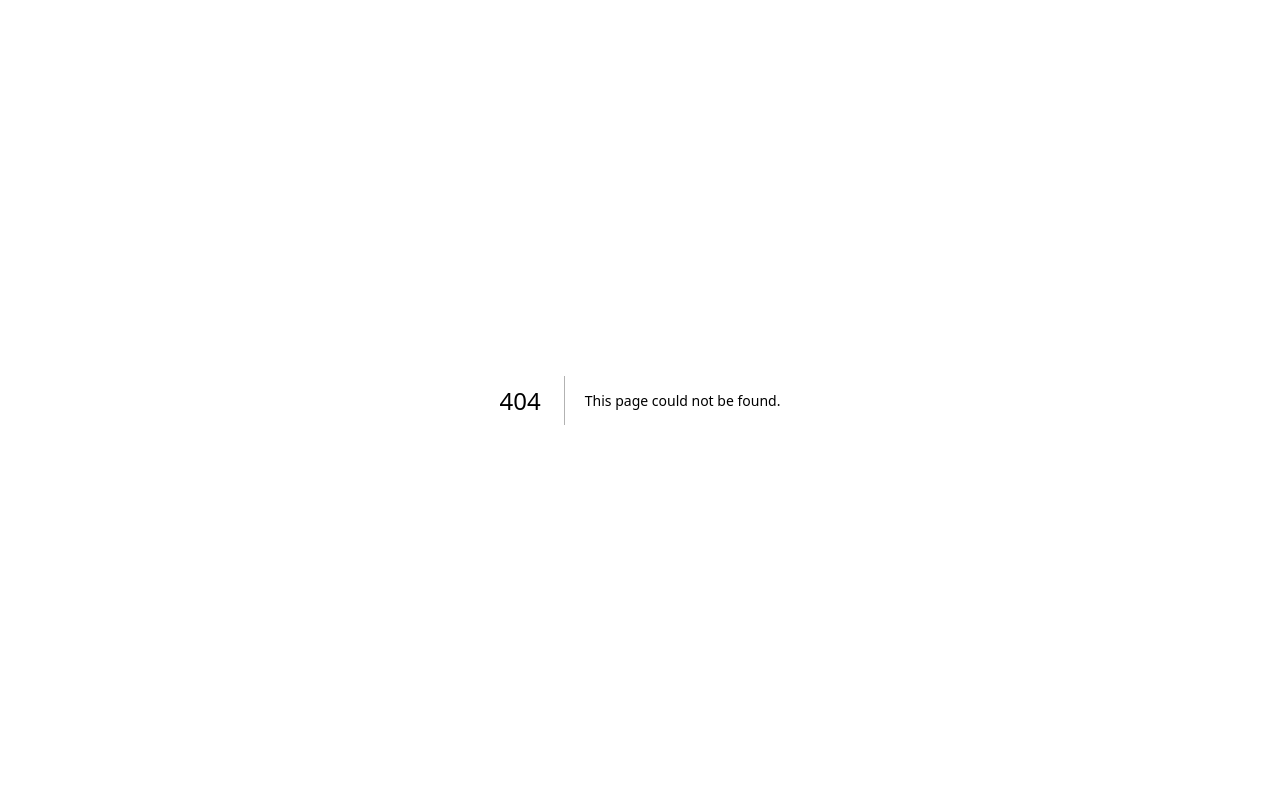
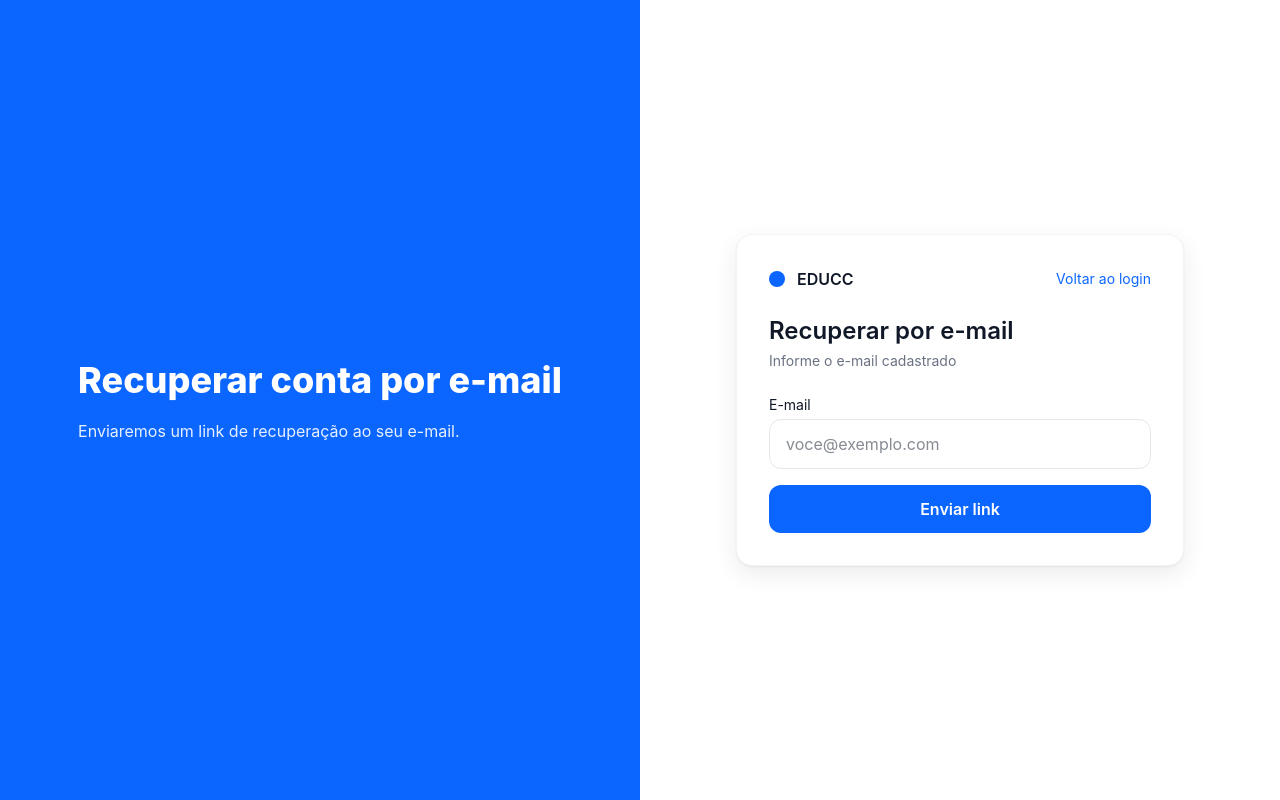
Before and after one commit to guilhermecardosocruz/educc, a Next.js app: page /recover-email in a window 1280 px wide. Before the commit this address had no page. Built offline with nearby package versions, Linux system fonts and the light colour scheme.

Commit message:
feat(auth): recuperação por e-mail (UI + API) desativada por padrão até configurar domínio/provedor

```diff
--- /dev/null
+++ b/app/(auth)/recover-email/page.tsx
@@ -0,0 +1,91 @@
+"use client";
+import { useState } from "react";
+import Link from "next/link";
+
+export default function RecoverEmailPage() {
+  const [email, setEmail] = useState("");
+  const [loading, setLoading] = useState(false);
+  const [done, setDone] = useState(false);
+  const [err, setErr] = useState<string | null>(null);
+
+  async function onSubmit(e: React.FormEvent) {
+    e.preventDefault();
+    setLoading(true);
+    setErr(null);
+    try {
+      const res = await fetch("/api/auth/recover-email", {
+        method: "POST",
+        headers: { "content-type": "application/json" },
+        body: JSON.stringify({ email })
+      });
+      await res.json().catch(()=> ({}));
+      setDone(true);
+    } catch {
+      setErr("Falha de rede. Tente novamente.");
+    } finally {
+      setLoading(false);
+    }
+  }
+
+  return (
+    <main className="min-h-screen grid grid-cols-1 lg:grid-cols-2">
+      <section className="hidden lg:flex items-center justify-center bg-[var(--color-brand-blue)] text-white">
+        <div className="max-w-xl px-8">
+          <h2 className="text-4xl font-extrabold leading-tight">
+            Recuperar conta por e-mail
+          </h2>
+          <p className="mt-4 text-white/90">
+            Enviaremos um link de recuperação ao seu e-mail.
+          </p>
+        </div>
+      </section>
+
+      <section className="flex items-center justify-center p-6 lg:p-12">
+        <div className="card p-8 max-w-md w-full">
+          <div className="flex items-center justify-between mb-6">
+            <div className="flex items-center gap-3">
+              <span className="inline-block h-4 w-4 rounded-full bg-[var(--color-brand-blue)]" />
+              <span className="font-semibold">EDUCC</span>
+            </div>
+            <Link href="/login" className="text-sm text-[var(--color-brand-blue)] hover:underline">
+              Voltar ao login
+            </Link>
+          </div>
+
+          <h1 className="text-2xl font-semibold mb-1">Recuperar por e-mail</h1>
+          <p className="text-sm text-gray-500 mb-6">Informe o e-mail cadastrado</p>
+
+          {done ? (
+            <div className="space-y-3">
+              <p className="text-green-700">
+                Se o e-mail existir, enviamos um link de recuperação. Verifique sua caixa de entrada.
+              </p>
+              <Link href="/login" className="btn-primary inline-flex justify-center">Voltar ao login</Link>
+            </div>
+          ) : (
+            <form onSubmit={onSubmit} className="space-y-4">
+              <div>
+                <label className="block text-sm mb-1">E-mail</label>
+                <input
+                    className="input"
+                    type="email"
+                    placeholder="voce@exemplo.com"
+                    value={email}
+                    onChange={(e) => setEmail(e.target.value)}
+                    required
+                    autoComplete="email"
+                />
+              </div>
+
+              {err && <p className="text-sm text-red-600">{err}</p>}
+
+              <button type="submit" className="btn-primary w-full" disabled={loading}>
+                {loading ? "Enviando..." : "Enviar link"}
+              </button>
+            </form>
+          )}
+        </div>
+      </section>
+    </main>
+  );
+}
--- /dev/null
+++ b/app/api/auth/recover-email/route.ts
@@ -0,0 +1,56 @@
+import { NextResponse } from "next/server";
+import { prisma } from "@/lib/prisma";
+import { z } from "zod";
+import crypto from "node:crypto";
+import { sendRecoveryEmail } from "@/lib/email";
+
+const schema = z.object({ email: z.string().email() });
+
+export async function POST(req: Request) {
+  try {
+    const body = await req.json().catch(()=> ({}));
+    const parsed = schema.safeParse(body);
+    if (!parsed.success) {
+      return NextResponse.json({ ok:false, error: parsed.error.flatten() }, { status: 400 });
+    }
+
+    const email = parsed.data.email.toLowerCase();
+    const user = await prisma.user.findUnique({
+      where: { email },
+      select: { id: true, name: true }
+    });
+
+    // Não expomos existência do e-mail; mas só criamos token se existir.
+    if (user) {
+      const token = crypto.randomBytes(32).toString("hex");
+      const expires = new Date(Date.now() + 1000 * 60 * 10); // 10 minutos
+
+      await prisma.passwordResetToken.create({
+        data: { token, userId: user.id, expiresAt: expires }
+      });
+
+      const base = process.env.APP_BASE_URL ?? "http://localhost:3000";
+      const link = `${base}/reset/${token}`;
+
+      const firstName = (user.name || "").split(" ")[0] || "Olá";
+      const subject = "Recuperação de conta • EDUCC";
+      const text =
+`${firstName}, recebemos um pedido para recuperar sua conta EDUCC.
+Abra este link em até 10 min: ${link}
+
+Se não foi você, ignore este e-mail.`;
+      const html =
+`<p>${firstName}, recebemos um pedido para recuperar sua conta <b>EDUCC</b>.</p>
+<p>Abra este link em até <b>10 min</b>: <a href="${link}">${link}</a></p>
+<p>Se não foi você, ignore esta mensagem.</p>`;
+
+      // Só envia se EMAIL_PROVIDER_ENABLED=true; senão, fica "no-op"
+      await sendRecoveryEmail(email, subject, text, html);
+    }
+
+    // Sempre OK para não permitir enumeração de e-mails
+    return NextResponse.json({ ok: true }, { status: 200 });
+  } catch (err: any) {
+    return NextResponse.json({ ok:false, error: { message: err?.message ?? "Erro" } }, { status: 500 });
+  }
+}
--- /dev/null
+++ b/lib/email.ts
@@ -0,0 +1,32 @@
+/**
+ * Envio de e-mail desativado por padrão.
+ * Para ativar, configure:
+ *   - EMAIL_PROVIDER_ENABLED=true
+ *   - (exemplo com Resend) RESEND_API_KEY=...
+ *   - MAIL_FROM="EDUCC <no-reply@SEU-DOMINIO>"
+ */
+export async function sendRecoveryEmail(to: string, subject: string, text: string, html?: string) {
+  const enabled = process.env.EMAIL_PROVIDER_ENABLED === "true";
+  if (!enabled) {
+    // Modo silencioso: não envia nada enquanto você não tiver domínio/provedor
+    return { sent: false, reason: "Email provider disabled" };
+  }
+
+  // EXEMPLO com Resend (quando você tiver domínio e chave):
+  const apiKey = process.env.RESEND_API_KEY;
+  const from = process.env.MAIL_FROM || "no-reply@example.com";
+  if (!apiKey) throw new Error("RESEND_API_KEY missing");
+  const res = await fetch("https://api.resend.com/emails", {
+    method: "POST",
+    headers: {
+      "Authorization": `Bearer ${apiKey}`,
+      "Content-Type": "application/json"
+    },
+    body: JSON.stringify({ from, to, subject, text, html })
+  });
+  if (!res.ok) {
+    const body = await res.text().catch(()=>"");
+    throw new Error(`Email API error ${res.status}: ${body}`);
+  }
+  return { sent: true };
+}
```
